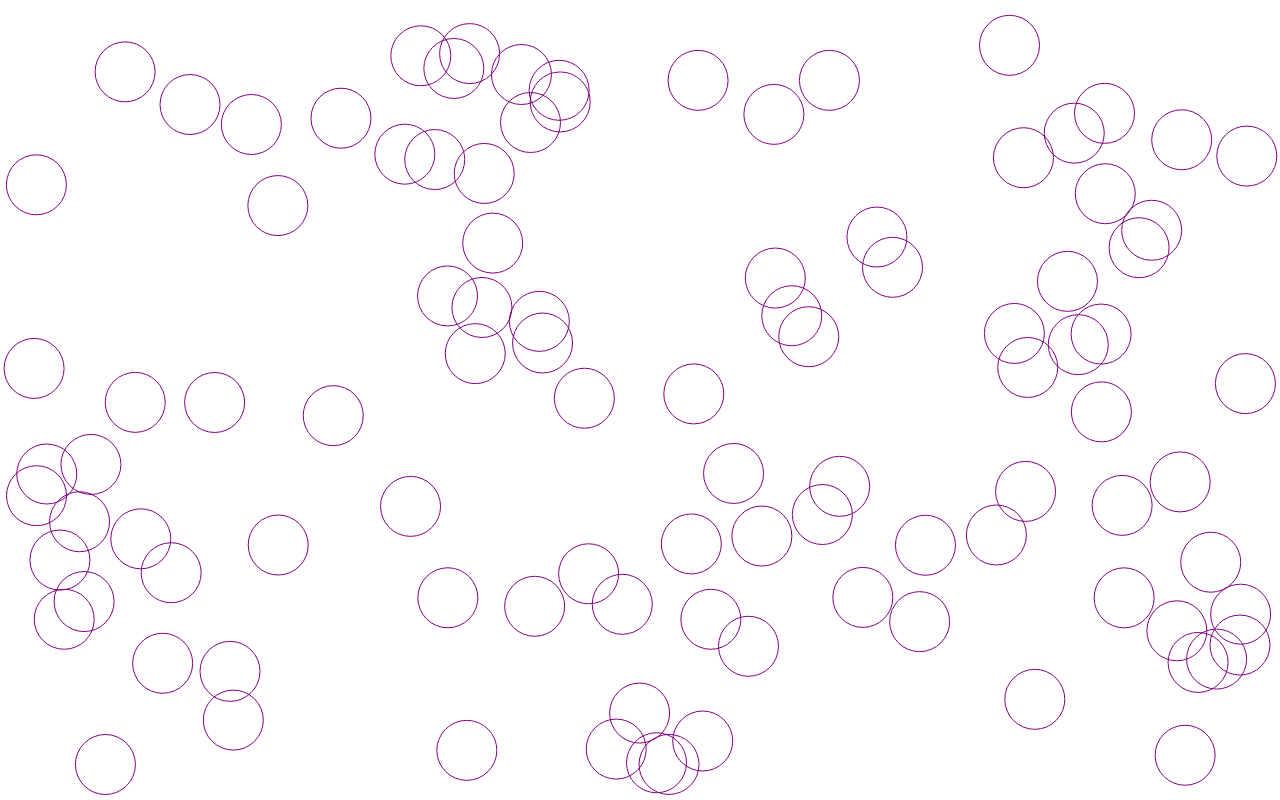
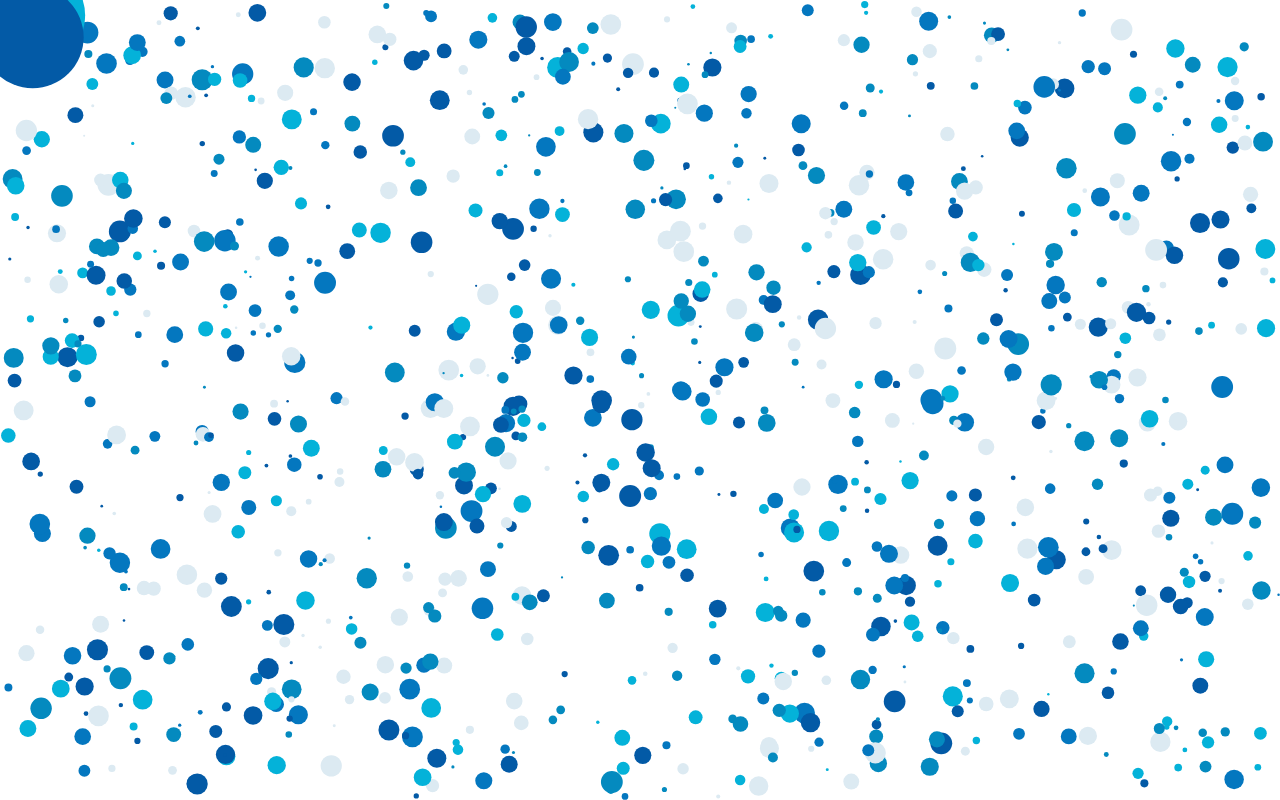
Before and after one commit to apcurran/inflating-balloons, a plain HTML site: page index.html in a window 1280 px wide. Drawn offline with Linux system fonts and the light colour scheme.

Commit message:
Bouncing balloons that inflate on hover implemented

```diff
--- a/index.html
+++ b/index.html
@@ -12,12 +12,6 @@
                 box-sizing: border-box;
             }
 
-            h1 {
-                text-align: center;
-                margin: 2rem;
-                font-family: Verdana, Geneva, Tahoma, sans-serif;
-            }
-
             #canvas {
                 display: block;
             }
--- a/script.js
+++ b/script.js
@@ -6,6 +6,25 @@ const anim = (() => {
     canvasEl.height = document.documentElement.clientHeight;
     const ctx = canvasEl.getContext("2d");
 
+    let mouse = {
+        x: null,
+        y: null
+    };
+
+    const maxRadius = 50;
+    const colorArr = [
+        "#035AA6",
+        "#0477BF",
+        "#DCEAF2",
+        "#048ABF",
+        "#04B2D9"
+    ]
+
+    window.addEventListener("mousemove", (event) => {
+        mouse.x = event.x;
+        mouse.y = event.y;
+    });
+
     class Circle {
         constructor(x, y, dx, dy, radius) {
             this.x = x;
@@ -13,13 +32,15 @@ const anim = (() => {
             this.dx = dx;
             this.dy = dy;
             this.radius = radius;
+            this.minRadius = radius;
+            this.color = colorArr[Math.floor(Math.random() * colorArr.length)];
         }
 
         draw() {
             ctx.beginPath();
             ctx.arc(this.x, this.y, this.radius, 0, Math.PI * 2, false);
-            ctx.strokeStyle = "purple";
-            ctx.stroke();
+            ctx.fillStyle = this.color;
+            ctx.fill();
         }
 
         update() {
@@ -35,14 +56,23 @@ const anim = (() => {
             this.y += this.dy;
 
             this.draw();
+
+            // Hover effect
+            if (mouse.x - this.x < 50 && mouse.x - this.x > -50 && mouse.y - this.y < 50 && mouse.y - this.y > -50) {
+                if (this.radius < maxRadius) {
+                    this.radius += 1;
+                }
+            } else if (this.radius > this.minRadius) {
+                this.radius -= 1;
+            }
         }
     }
 
 
     let circleArr = [];
 
-    for (let i = 0; i < 100; i++) {
-        const radius = 30;
+    for (let i = 0; i < 1000; i++) {
+        let radius = (Math.random() * 10) + 1;
         const diameter = radius * 2;
         let x = Math.random() * (canvasEl.width - diameter) + radius;
         let y = Math.random() * (canvasEl.height - diameter) + radius;
```
